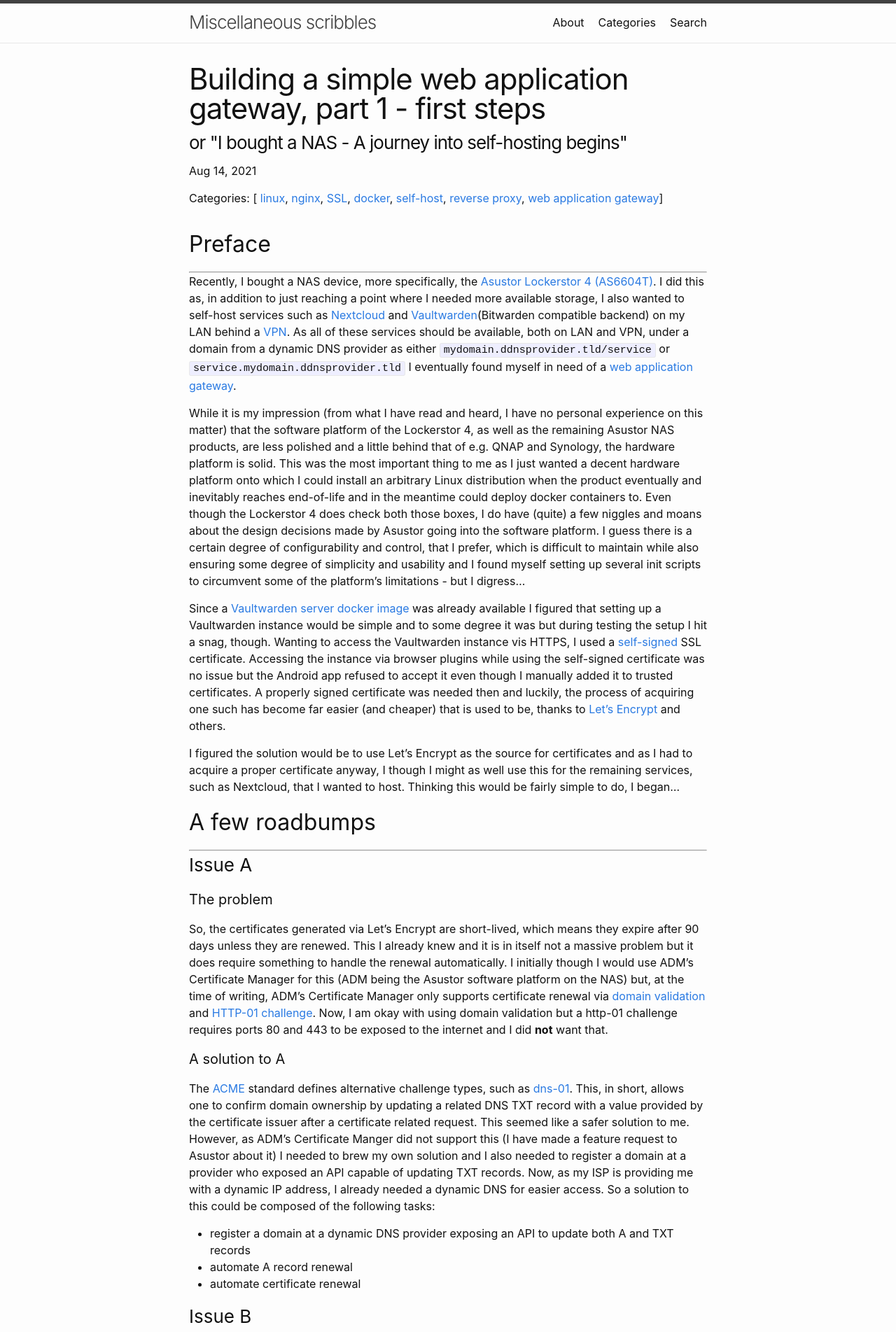
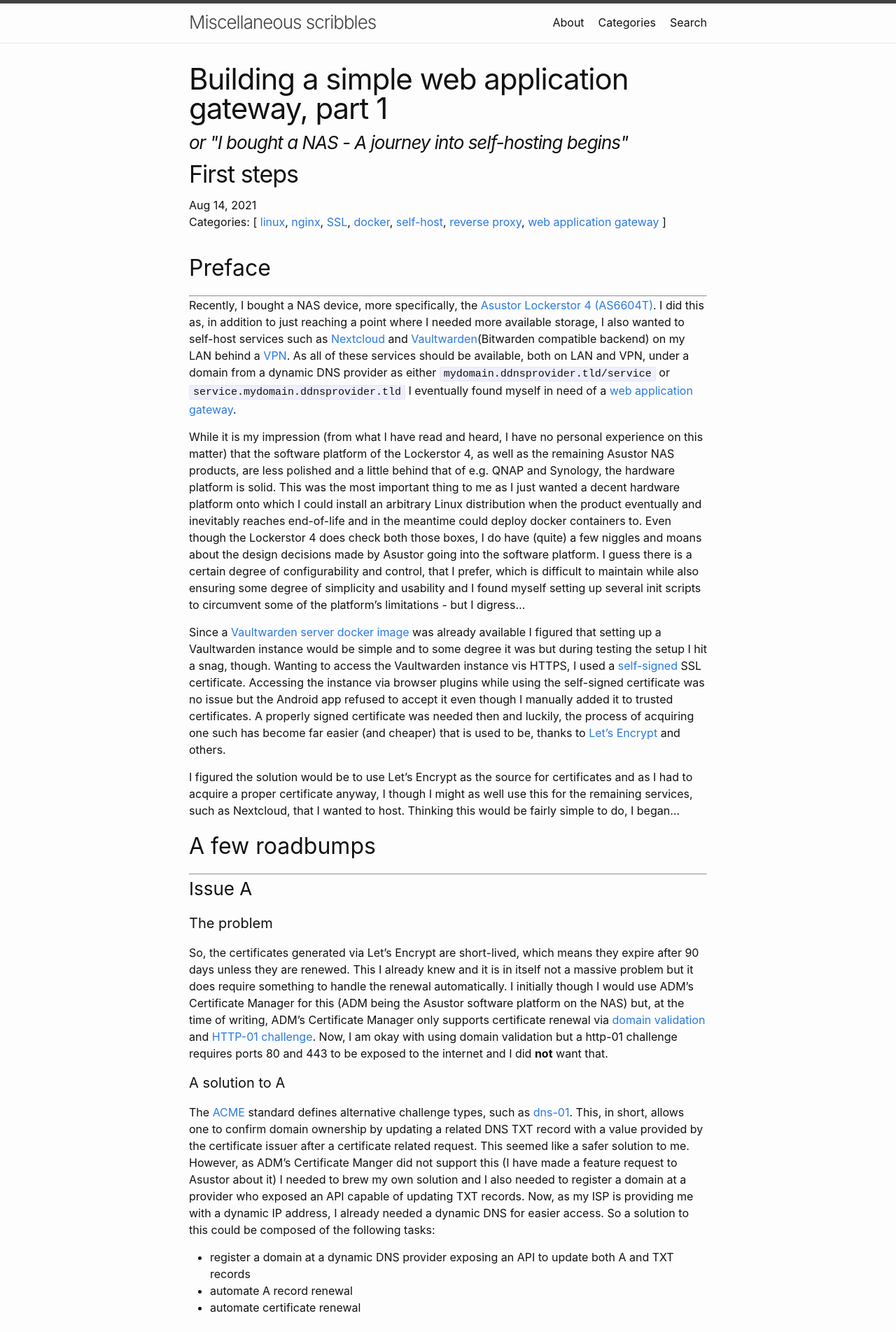
Before and after one commit to ndlarsen/ndlarsen.github.io, a Jekyll site: the page built from _posts/2021-08-14-building-a-web-application-gateway-part-1.md, in a window 1280 px wide. Shown: the top 1903 px of the page at 70% size. Built offline with Jekyll 4.4.1, drawn with Linux system fonts in a browser that asks for light colours.

Commit message:
added "alttext" to post layout

```diff
--- a/_layouts/post.html
+++ b/_layouts/post.html
@@ -6,6 +6,11 @@ layout: default
   <header class="post-header">
     <h1 class="post-title p-name" itemprop="name headline">{{ page.title | escape }}</h1>
     <p class="post-meta">
+      {% if page.alttitle %}
+      <p id="page-alttitle" class="post-alttitle p-name" itemprop="name headline">
+      or "{{ page.alttitle }}"
+      </p>
+      {% endif %}
       {% if page.subtitle %}
       <p id="page-subtitle" class="post-subtitle p-name" itemprop="name headline">
       {{ page.subtitle }}
@@ -17,13 +22,15 @@ layout: default
       </time>
       {%- if page.author -%}
         • <span itemprop="author" itemscope itemtype="http://schema.org/Person"><span class="p-author h-card" itemprop="name">{{ page.author }}</span></span>
-      {%- endif -%}</p>
-  {% if page.categories %}
+      {%- endif -%}
+      {% if page.categories %}
     <div>
     Categories: [
-    {% for category in page.categories %}<a href="{{site.baseurl}}/categories/#{{category|slugize}}">{{category}}</a>{% unless forloop.last %}, {% endunless %}{% endfor %}]
-  {% else %}Uncategorized
+    {% for category in page.categories %}<a href="{{site.baseurl}}/categories/#{{category|slugize}}">{{category}}</a>{% unless forloop.last %}, {% endunless %}{% endfor %}
+    ]
+    {% else %}Uncategorized
     </div>
+    </p>
   {% endif %}
   </header>
 
--- a/_sass/minima/_layout.scss
+++ b/_sass/minima/_layout.scss
@@ -226,13 +226,24 @@
   }
 }
 
-.post-subtitle {
+.post-alttitle {
+  font-style: italic;
   @include relative-font-size(1.625);
   letter-spacing: -1px;
   line-height: 1;
 
   @include media-query($on-laptop) {
     @include relative-font-size(1.25);
+  }
+}
+
+.post-subtitle {
+  @include relative-font-size(2.125);
+  letter-spacing: -1px;
+  line-height: 1;
+
+  @include media-query($on-laptop) {
+    @include relative-font-size(1.75);
   }
 }
 
```
Also changed, not shown: _posts/2021-08-14-building-a-web-application-gateway-part-1.md (+3 -2 lines).
